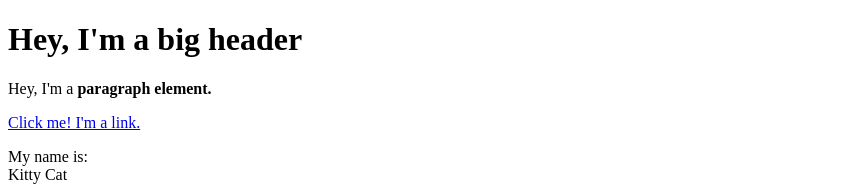
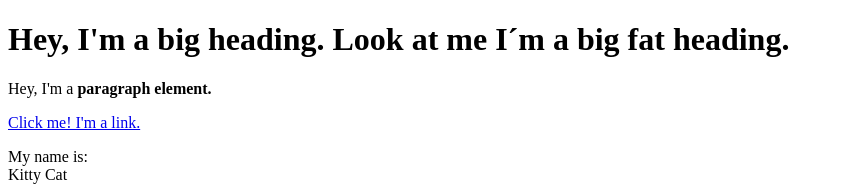
Before and after one commit to Iratechart82/cartoon-hero, a plain HTML site: page test.html in a window 1280 px wide. Shown: the top 186 px of the page, without its empty margins (0-843 px from the left). Drawn offline with Linux system fonts and the light colour scheme.

Commit message:
Added 'fat' to the heading

```diff
--- a/test.html
+++ b/test.html
@@ -4,7 +4,7 @@
 	<title>Test page</title>
 </head>
 <body>
-	<h1>Hey, I'm a big header</h1>
+	<h1>Hey, I'm a big heading. Look at me I´m a big fat heading.</h1>
 	<p>Hey, I'm a <b>paragraph element.</b></p>
 	<a href="https://google.com" target="_blank" title="Let's go to Google">Click me! I'm a link.</a>
 	<p>My name is:<br>
```
